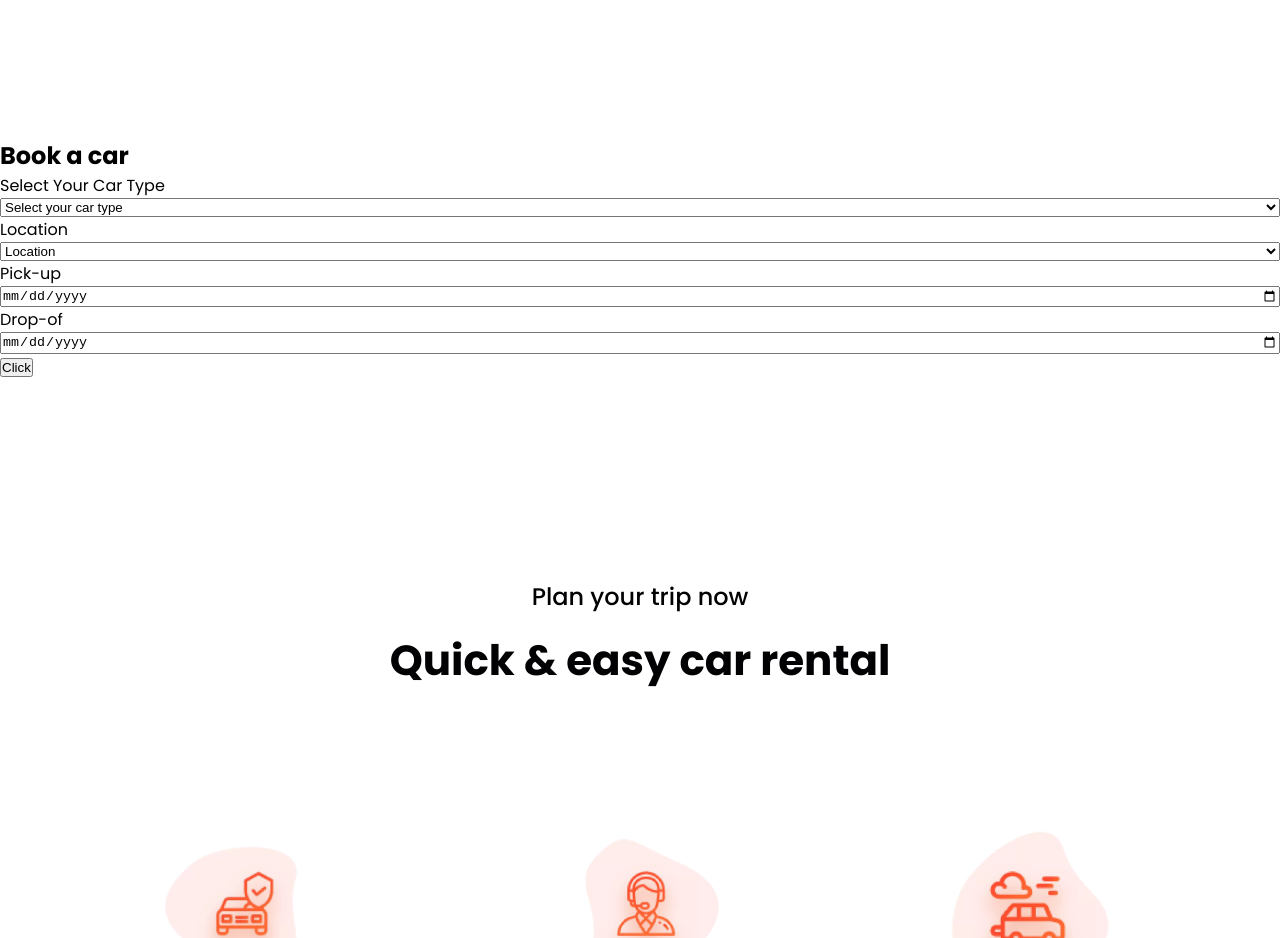
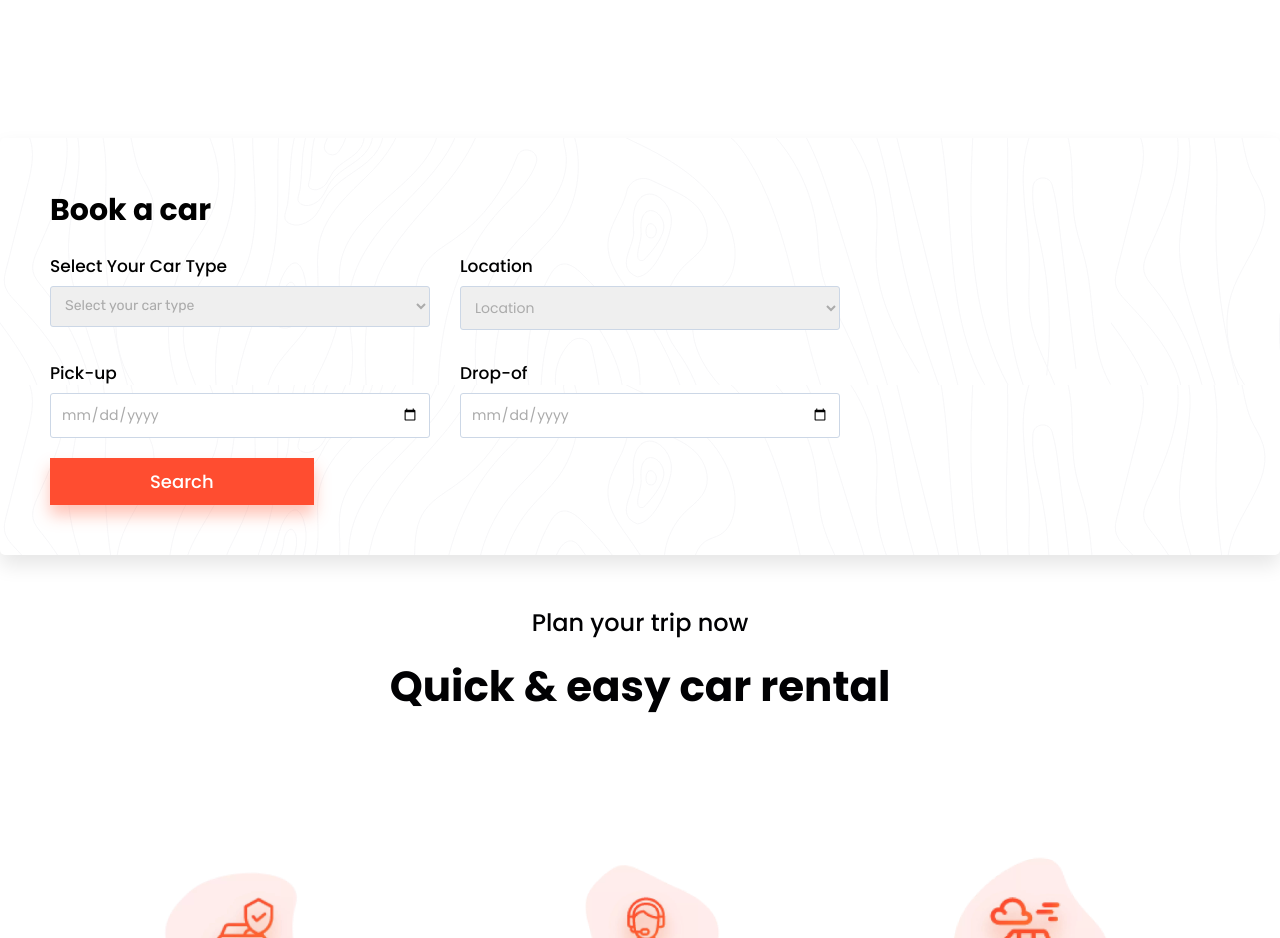
Before and after one commit to JACKERS11337/JACKERS113377.github.io, a React (Vite) app: page / in a window 1280 px wide. Shown: the part 820-1758 px from the top of the page. Built offline with nearby package versions, Linux system fonts and the light colour scheme.

Commit message:
new modal

```diff
--- a/package.json
+++ b/package.json
@@ -23,6 +23,7 @@
     "eslint-plugin-react": "^7.33.2",
     "eslint-plugin-react-hooks": "^4.6.0",
     "eslint-plugin-react-refresh": "^0.4.5",
+    "sass": "^1.70.0",
     "vite": "^5.0.8"
   }
 }
--- a/src/components/Home/BookCar/BookCar.jsx
+++ b/src/components/Home/BookCar/BookCar.jsx
@@ -1,5 +1,7 @@
-import { useState } from "react";
+import { useRef, useState } from "react";
 import { cars } from "../../Js/CarObj/car-info";
+import useOnClickOutside from "../../../hooks/useOnClickOutside";
+import "./style.scss";
 
 const BookCar = () => {
   const [carType, setCarType] = useState("");
@@ -8,6 +10,13 @@ const BookCar = () => {
   const [pickTime, setPickTime] = useState("");
   const [dropTime, setDropTime] = useState("");
   const [open, setOpen] = useState(false);
+
+  const modalRef = useRef();
+
+  useOnClickOutside(modalRef, function () {
+    document.body.style.overflow = "unset";
+    setOpen(false);
+  });
 
   // Если case (carImg) === 'imgUrl')
   let imgUrl;
@@ -42,16 +51,22 @@ const BookCar = () => {
 
   function openModal(event) {
     event.preventDefault();
+    document.body.style.overflow = "hidden";
     setOpen(true);
+  }
+
+  function closeModal() {
+    document.body.style.overflow = "unset";
+    setOpen(false);
   }
 
   return (
     <section>
-      <div className="container">
-        <div>
+      <div className="book-container">
+        <div className="book-content">
           <h2>Book a car</h2>
-          <form action="">
-            <div style={{ display: "flex", flexDirection: "column" }}>
+          <form>
+            <div className="book-cars">
               <label htmlFor="">Select Your Car Type</label>
               <select onChange={handleCar} value={carType}>
                 <option>Select your car type</option>
@@ -62,7 +77,7 @@ const BookCar = () => {
                 ))}
               </select>
             </div>
-            <div style={{ display: "flex", flexDirection: "column" }}>
+            <div className="book-location">
               <label htmlFor="">Location</label>
               <select
                 onChange={(e) => setSelectLocation(e.target.value)}
@@ -74,7 +89,7 @@ const BookCar = () => {
                 <option value={"Mogilev"}>Mogilev</option>
               </select>
             </div>
-            <div style={{ display: "flex", flexDirection: "column" }}>
+            <div className="book-pick">
               <label htmlFor="time">Pick-up</label>
               <input
                 type="date"
@@ -83,7 +98,7 @@ const BookCar = () => {
                 value={pickTime}
               />
             </div>
-            <div style={{ display: "flex", flexDirection: "column" }}>
+            <div className="book-drop">
               <label htmlFor="time"> Drop-of</label>
               <input
                 type="date"
@@ -92,18 +107,44 @@ const BookCar = () => {
                 value={dropTime}
               />
             </div>
-            <button onClick={openModal}>Click</button>
-
-            {/* -------------------------------------- modal------------------------------------------ */}
-            <dialog
-              open={open}
-              style={{ maxWidth: "1300px", margin: "0 auto" }}
-            >
-              <div>
+          </form>
+          <button onClick={openModal}>Search</button>
+        </div>
+      </div>
+      {/* -------------------------------------- modal------------------------------------------ */}
+      {open && (
+        <>
+          <div className="modal">
+            <div className="modal-content" ref={modalRef}>
+              <div className="modal-title">
                 <h2>COMPLETE RESERVATION</h2>
+                <svg
+                  onClick={closeModal}
+                  xmlns="http://www.w3.org/2000/svg"
+                  width="24"
+                  height="24"
+                  viewBox="0 0 24 24"
+                  fill="none"
+                  stroke="currentColor"
+                >
+                  <path d="M18 6l-12 12"></path>
+                  <path d="M6 6l12 12"></path>
+                </svg>
               </div>
-              <div>
+              <div className="dialog-text">
                 <h4>
+                  <svg
+                    xmlns="http://www.w3.org/2000/svg"
+                    width="24"
+                    height="24"
+                    viewBox="0 0 24 24"
+                    fill="none"
+                  >
+                    <path
+                      d="M12 2c5.523 0 10 4.477 10 10a10 10 0 0 1 -19.995 .324l-.005 -.324l.004 -.28c.148 -5.393 4.566 -9.72 9.996 -9.72zm0 9h-1l-.117 .007a1 1 0 0 0 0 1.986l.117 .007v3l.007 .117a1 1 0 0 0 .876 .876l.117 .007h1l.117 -.007a1 1 0 0 0 .876 -.876l.007 -.117l-.007 -.117a1 1 0 0 0 -.764 -.857l-.112 -.02l-.117 -.006v-3l-.007 -.117a1 1 0 0 0 -.876 -.876l-.117 -.007zm.01 -3l-.127 .007a1 1 0 0 0 0 1.986l.117 .007l.127 -.007a1 1 0 0 0 0 -1.986l-.117 -.007z"
+                      fill="currentColor"
+                    ></path>
+                  </svg>
                   Upon completing this reservation enquiry, you will receive:
                 </h4>
                 <p>
@@ -111,22 +152,8 @@ const BookCar = () => {
                   and a toll-free customer support number.
                 </p>
               </div>
-              <div>
-                <div>
-                  <h5>
-                    <span>Car -</span>
-                    {carType}
-                  </h5>
-                  {imgUrl && (
-                    <img
-                      style={{ width: "100%", height: "100%" }}
-                      src={imgUrl}
-                      alt="car_img"
-                    />
-                  )}
-                  {!imgUrl && null}
-                </div>
-                <div>
+              <div className="dialog-info">
+                <div className="dialog-date">
                   <h5>Location & Date </h5>
                   <div>
                     <h6>Pick-Up Date & Time</h6>
@@ -145,11 +172,20 @@ const BookCar = () => {
                     <p>{selectLocation}</p>
                   </div>
                 </div>
+                <div className="type-car">
+                  <h5>
+                    Car -<span>{carType}</span>
+                  </h5>
+                  {imgUrl && (
+                    <img className="dialog-image" src={imgUrl} alt="car_img" />
+                  )}
+                  {!imgUrl && null}
+                </div>
               </div>
-            </dialog>
-          </form>
-        </div>
-      </div>
+            </div>
+          </div>
+        </>
+      )}
     </section>
   );
 };
--- /dev/null
+++ b/src/components/Home/BookCar/style.scss
@@ -0,0 +1,231 @@
+.book-container {
+  .book-content {
+    max-width: 1300px;
+    margin: 0 auto;
+    border-radius: 5px;
+    box-shadow: 0 10px 20px 0 rgba(0, 0, 0, 0.1);
+    font-family: "Poppins", sans-serif;
+    padding: 50px;
+    background-image: url(/book-bg.png);
+
+    h2 {
+      font-size: 30px;
+      margin-bottom: 20px;
+    }
+
+    form {
+      display: flex;
+      flex-wrap: wrap;
+      gap: 30px;
+
+      .book-cars {
+        display: flex;
+        flex-direction: column;
+
+        label {
+          font-size: 17px;
+          font-weight: 500;
+          margin-bottom: 7px;
+        }
+
+        select {
+          border: 1px solid #ccd7e6;
+          border-radius: 3px;
+          color: #ababab;
+          font-family: Rubik, sans-serif;
+          font-size: 14px;
+          outline: none;
+          padding: 10px 40px 10px 10px;
+          width: 380px;
+        }
+      }
+
+      .book-location {
+        display: flex;
+        flex-direction: column;
+
+        label {
+          font-size: 17px;
+          font-weight: 500;
+          margin-bottom: 7px;
+        }
+
+        select {
+          border: 1px solid #ccd7e6;
+          border-radius: 3px;
+          color: #ababab;
+          font-family: "Poppins", sans-serif;
+          font-size: 14px;
+          outline: none;
+          padding: 10px 40px 10px 10px;
+          width: 380px;
+        }
+      }
+      .book-pick {
+        display: flex;
+        flex-direction: column;
+
+        label {
+          font-size: 17px;
+          font-weight: 500;
+          margin-bottom: 7px;
+        }
+
+        input {
+          border: 1px solid #ccd7e6;
+          border-radius: 3px;
+          color: #ababab;
+          font-family: "Poppins", sans-serif;
+          font-size: 14px;
+          outline: none;
+          padding: 10px;
+          width: 380px;
+        }
+      }
+      .book-drop {
+        display: flex;
+        flex-direction: column;
+
+        label {
+          font-size: 17px;
+          font-weight: 500;
+          margin-bottom: 7px;
+        }
+
+        input {
+          font-family: "Poppins", sans-serif;
+          border: 1px solid #ccd7e6;
+          border-radius: 3px;
+          color: #ababab;
+          font-size: 14px;
+          outline: none;
+          padding: 10px;
+          width: 380px;
+        }
+      }
+    }
+
+    button {
+      margin-top: 20px;
+      background-color: #ff4d30;
+      border: none;
+      box-shadow: 0 10px 15px rgba(255, 83, 48, 0.35);
+      color: #fff;
+      font-family: "Poppins", sans-serif;
+      font-size: 18px;
+      font-weight: 500;
+      padding: 10px 100px;
+      cursor: pointer;
+    }
+  }
+}
+
+.modal {
+  z-index: 9999999;
+  position: fixed;
+  left: 0;
+  top: 0;
+  width: 100%;
+  height: 100%;
+  background: #00000070;
+  display: flex;
+  align-items: center;
+  justify-content: center;
+  font-family: "Poppins", sans-serif;
+
+  .modal-content {
+    background-color: #fff;
+    width: 900px;
+    border: 2px solid #fff;
+
+    .modal-title {
+      display: flex;
+      justify-content: space-between;
+      align-items: center;
+      padding: 10px;
+      background-color: #ff4d30;
+      color: #fff;
+
+      h2 {
+        font-size: 25px;
+      }
+
+      svg {
+        cursor: pointer;
+      }
+    }
+
+    .dialog-text {
+      background-color: #ffeae6;
+      display: flex;
+      flex-direction: column;
+      gap: 15px;
+      padding: 20px 25px;
+
+      h4 {
+        color: #ff4d30;
+        font-size: 20px;
+
+        svg {
+          margin-right: 5px;
+        }
+      }
+
+      p {
+        color: #777;
+        font-weight: 500;
+        line-height: 1.6;
+        font-size: 18px;
+      }
+    }
+    .dialog-info {
+      padding: 10px;
+      display: flex;
+      justify-content: space-between;
+
+      .type-car {
+        display: flex;
+        flex-direction: column;
+
+        h5 {
+          font-size: 20px;
+
+          span {
+            color: #ff4d30;
+          }
+        }
+
+        img {
+          width: 500px;
+
+          object-fit: cover;
+        }
+      }
+    }
+
+    .dialog-date {
+      display: flex;
+      flex-direction: column;
+      margin-right: 100px;
+
+      h5 {
+        color: #ff4d30;
+        font-size: 20px;
+        margin-bottom: 20px;
+      }
+
+      div {
+        padding-left: 10px;
+        margin-bottom: 20px;
+
+        h6 {
+          font-size: 16px;
+        }
+        p {
+          color: #777;
+          font-size: 16px;
+        }
+      }
+    }
+  }
+}
--- /dev/null
+++ b/src/hooks/useOnClickOutside.js
@@ -0,0 +1,22 @@
+import { useEffect } from "react";
+
+const useOnClickOutside = (ref, handler) => {
+  useEffect(() => {
+    const listener = (event) => {
+      if (!ref.current || ref.current.contains(event.target)) {
+        return;
+      }
+      handler(event);
+    };
+
+    document.addEventListener("mousedown", listener);
+    document.addEventListener("touchstart", listener);
+
+    return () => {
+      document.removeEventListener("mousedown", listener);
+      document.removeEventListener("touchstart", listener);
+    };
+  }, [ref, handler]);
+};
+
+export default useOnClickOutside;
```
Also changed, not shown: public/book-bg.png (added), 1 other file (tests, documents, lock files or other folders).
